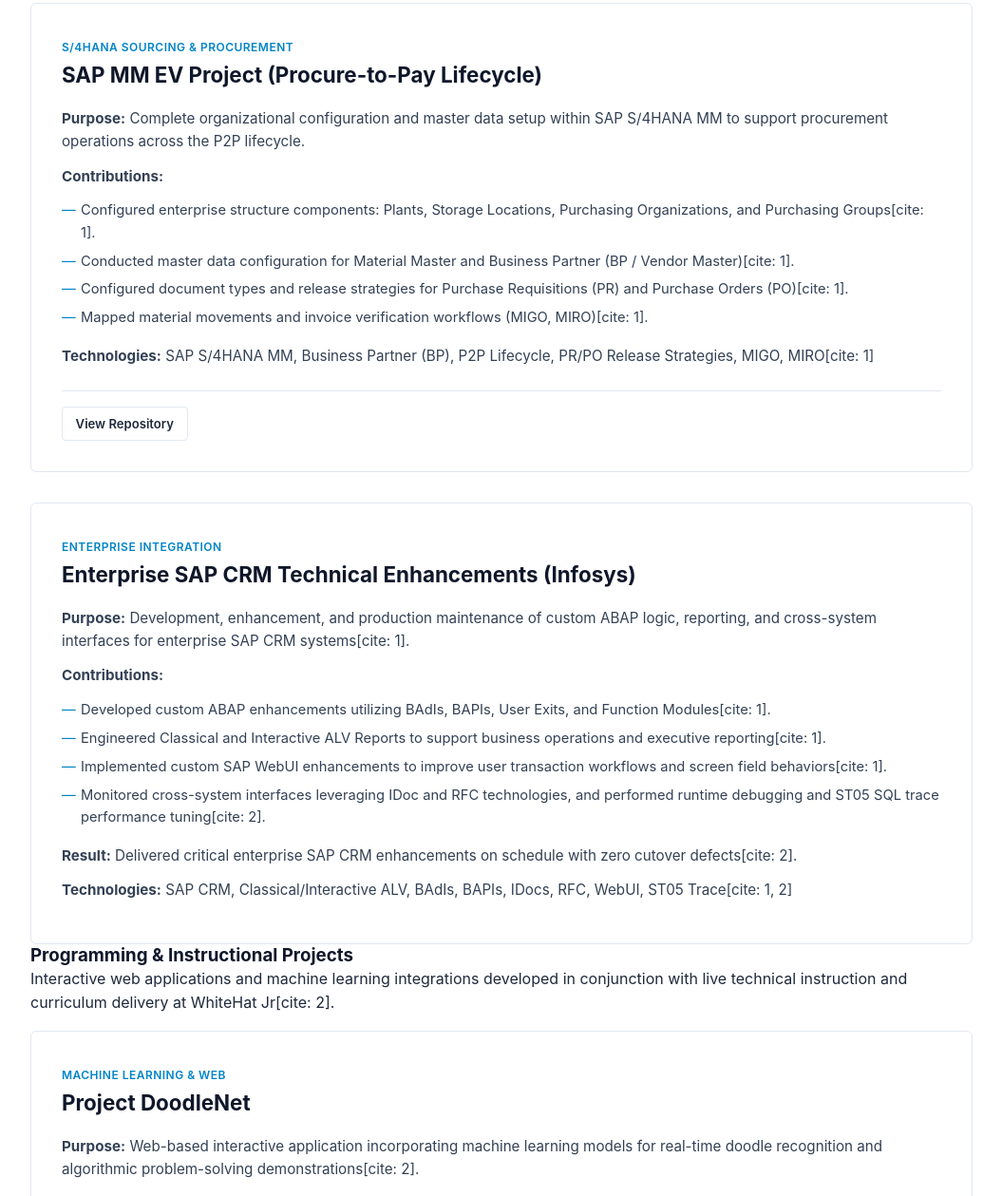
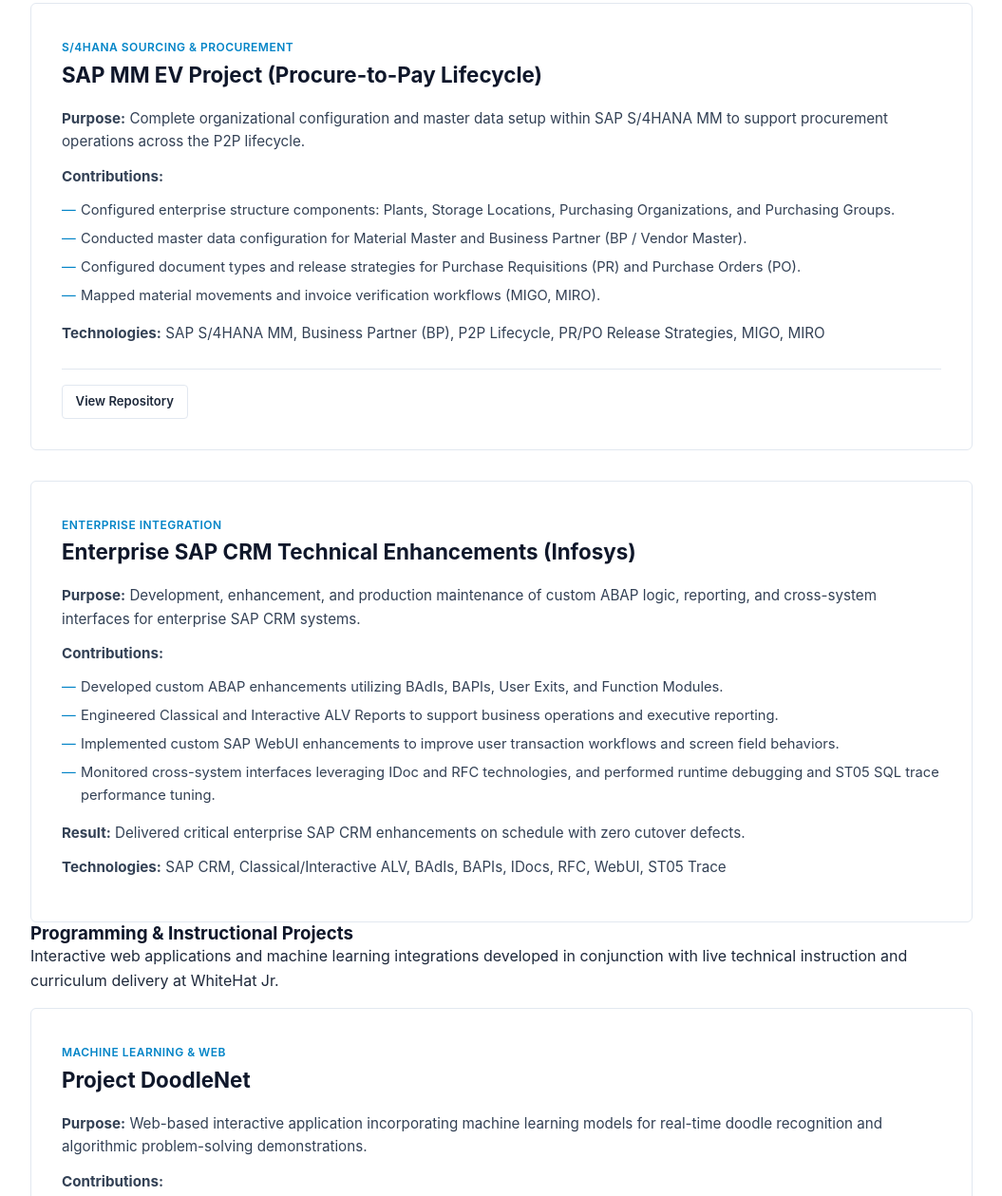
Before and after one commit to maya-msd/MayaTiwari, a plain HTML site: page index.html in a window 1280 px wide. Shown: the part 3942-5201 px from the top of the page at 95% size, without its empty margins (112-1167 px from the left). Drawn offline with Linux system fonts and the light colour scheme.

Commit message:
Update index.html
Updated Project section and certificate column

```diff
--- a/index.html
+++ b/index.html
@@ -117,7 +117,7 @@
     </section>
 
     <!-- Projects Section -->
-    <!-- Projects Section -->
+
     <section id="projects" class="section">
       <div class="container">
         <h2 class="section-title">Selected Projects &amp; Implementations</h2>
@@ -224,12 +224,12 @@
                 <p><strong>Purpose:</strong> Complete organizational configuration and master data setup within SAP S/4HANA MM to support procurement operations across the P2P lifecycle.</p>
                 <p><strong>Contributions:</strong></p>
                 <ul class="project-list">
-                  <li>Configured enterprise structure components: Plants, Storage Locations, Purchasing Organizations, and Purchasing Groups[cite: 1].</li>
-                  <li>Conducted master data configuration for Material Master and Business Partner (BP / Vendor Master)[cite: 1].</li>
-                  <li>Configured document types and release strategies for Purchase Requisitions (PR) and Purchase Orders (PO)[cite: 1].</li>
-                  <li>Mapped material movements and invoice verification workflows (MIGO, MIRO)[cite: 1].</li>
+                  <li>Configured enterprise structure components: Plants, Storage Locations, Purchasing Organizations, and Purchasing Groups.</li>
+                  <li>Conducted master data configuration for Material Master and Business Partner (BP / Vendor Master).</li>
+                  <li>Configured document types and release strategies for Purchase Requisitions (PR) and Purchase Orders (PO).</li>
+                  <li>Mapped material movements and invoice verification workflows (MIGO, MIRO).</li>
                 </ul>
-                <p><strong>Technologies:</strong> SAP S/4HANA MM, Business Partner (BP), P2P Lifecycle, PR/PO Release Strategies, MIGO, MIRO[cite: 1]</p>
+                <p><strong>Technologies:</strong> SAP S/4HANA MM, Business Partner (BP), P2P Lifecycle, PR/PO Release Strategies, MIGO, MIRO</p>
               </div>
               <div class="project-footer">
                 <a href="https://github.com/maya-msd/SAP-MM-EV-Project" class="btn btn-secondary btn-sm" target="_blank" rel="noopener noreferrer">View Repository</a>
@@ -243,16 +243,16 @@
                 <h4 class="project-title">Enterprise SAP CRM Technical Enhancements (Infosys)</h4>
               </div>
               <div class="project-body">
-                <p><strong>Purpose:</strong> Development, enhancement, and production maintenance of custom ABAP logic, reporting, and cross-system interfaces for enterprise SAP CRM systems[cite: 1].</p>
+                <p><strong>Purpose:</strong> Development, enhancement, and production maintenance of custom ABAP logic, reporting, and cross-system interfaces for enterprise SAP CRM systems.</p>
                 <p><strong>Contributions:</strong></p>
                 <ul class="project-list">
-                  <li>Developed custom ABAP enhancements utilizing BAdIs, BAPIs, User Exits, and Function Modules[cite: 1].</li>
-                  <li>Engineered Classical and Interactive ALV Reports to support business operations and executive reporting[cite: 1].</li>
-                  <li>Implemented custom SAP WebUI enhancements to improve user transaction workflows and screen field behaviors[cite: 1].</li>
-                  <li>Monitored cross-system interfaces leveraging IDoc and RFC technologies, and performed runtime debugging and ST05 SQL trace performance tuning[cite: 2].</li>
+                  <li>Developed custom ABAP enhancements utilizing BAdIs, BAPIs, User Exits, and Function Modules.</li>
+                  <li>Engineered Classical and Interactive ALV Reports to support business operations and executive reporting.</li>
+                  <li>Implemented custom SAP WebUI enhancements to improve user transaction workflows and screen field behaviors.</li>
+                  <li>Monitored cross-system interfaces leveraging IDoc and RFC technologies, and performed runtime debugging and ST05 SQL trace performance tuning.</li>
                 </ul>
-                <p><strong>Result:</strong> Delivered critical enterprise SAP CRM enhancements on schedule with zero cutover defects[cite: 2].</p>
-                <p><strong>Technologies:</strong> SAP CRM, Classical/Interactive ALV, BAdIs, BAPIs, IDocs, RFC, WebUI, ST05 Trace[cite: 1, 2]</p>
+                <p><strong>Result:</strong> Delivered critical enterprise SAP CRM enhancements on schedule with zero cutover defects.</p>
+                <p><strong>Technologies:</strong> SAP CRM, Classical/Interactive ALV, BAdIs, BAPIs, IDocs, RFC, WebUI, ST05 Trace</p>
               </div>
             </article>
 
@@ -263,7 +263,7 @@
         <div class="projects-block subsection-block">
           <h3 class="projects-category-title">Programming &amp; Instructional Projects</h3>
           <p class="subsection-description">
-            Interactive web applications and machine learning integrations developed in conjunction with live technical instruction and curriculum delivery at WhiteHat Jr[cite: 2].
+            Interactive web applications and machine learning integrations developed in conjunction with live technical instruction and curriculum delivery at WhiteHat Jr.
           </p>
           <div class="projects-grid two-column-grid">
 
@@ -274,12 +274,12 @@
                 <h4 class="project-title">Project DoodleNet</h4>
               </div>
               <div class="project-body">
-                <p><strong>Purpose:</strong> Web-based interactive application incorporating machine learning models for real-time doodle recognition and algorithmic problem-solving demonstrations[cite: 2].</p>
+                <p><strong>Purpose:</strong> Web-based interactive application incorporating machine learning models for real-time doodle recognition and algorithmic problem-solving demonstrations.</p>
                 <p><strong>Contributions:</strong></p>
                 <ul class="project-list">
                   <li>Engineered user interface and canvas interaction using HTML5, CSS3, and JavaScript.</li>
                   <li>Integrated the DoodleNet machine learning model for pattern classification and interactive prediction.</li>
-                  <li>Utilized in live coding instruction to demonstrate ML model behavior and interactive DOM event handling[cite: 2].</li>
+                  <li>Utilized in live coding instruction to demonstrate ML model behavior and interactive DOM event handling.</li>
                 </ul>
                 <p><strong>Technologies:</strong> HTML, CSS, JavaScript, DoodleNet Model</p>
               </div>
@@ -300,7 +300,7 @@
                 <ul class="project-list">
                   <li>Built responsive front-end layout and real-time canvas rendering using HTML, CSS, and JavaScript.</li>
                   <li>Integrated PoseNet computer vision model to detect and track key body joints directly in the browser.</li>
-                  <li>Applied in instructional sessions to showcase computer vision fundamentals and object-oriented scripting[cite: 2].</li>
+                  <li>Applied in instructional sessions to showcase computer vision fundamentals and object-oriented scripting.</li>
                 </ul>
                 <p><strong>Technologies:</strong> HTML, CSS, JavaScript, PoseNet Model</p>
               </div>
@@ -314,6 +314,10 @@
 
       </div>
     </section>
+
+
+
+
 
 
     <!-- Experience Section -->
@@ -404,12 +408,21 @@
             </div>
           </div>
 
-          <div class="edu-column">
+         <div class="edu-column">
             <h3 class="subsection-title">Certifications &amp; Training</h3>
             <div class="credential-card">
               <h4 class="credential-title">SAP S/4HANA MM Certification Training</h4>
               <p class="credential-issuer">CaddNest Institute</p>
               <span class="credential-year">2026</span>
+            </div>
+
+            <div class="credential-card">
+              <h4 class="credential-title">SQL Fundamentals &amp; Advanced Querying</h4>
+              <p class="credential-issuer">DataCamp</p>
+              <div class="credential-footer">
+                <span class="badge" style="background-color: #e0f2fe; color: #0369a1;">In Progress</span>
+                <span class="credential-year">2026</span>
+              </div>
             </div>
 
             <div class="credential-card">
```
